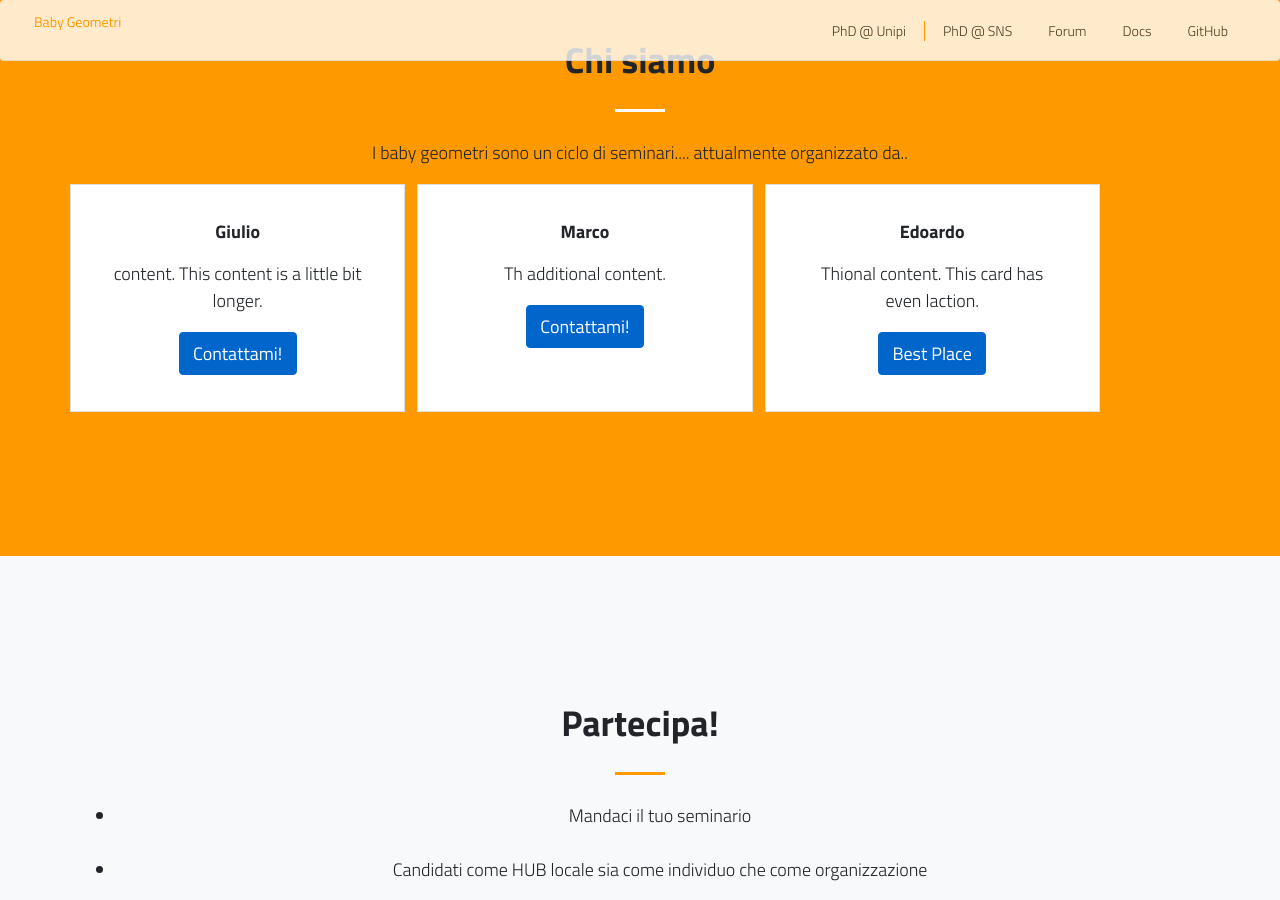
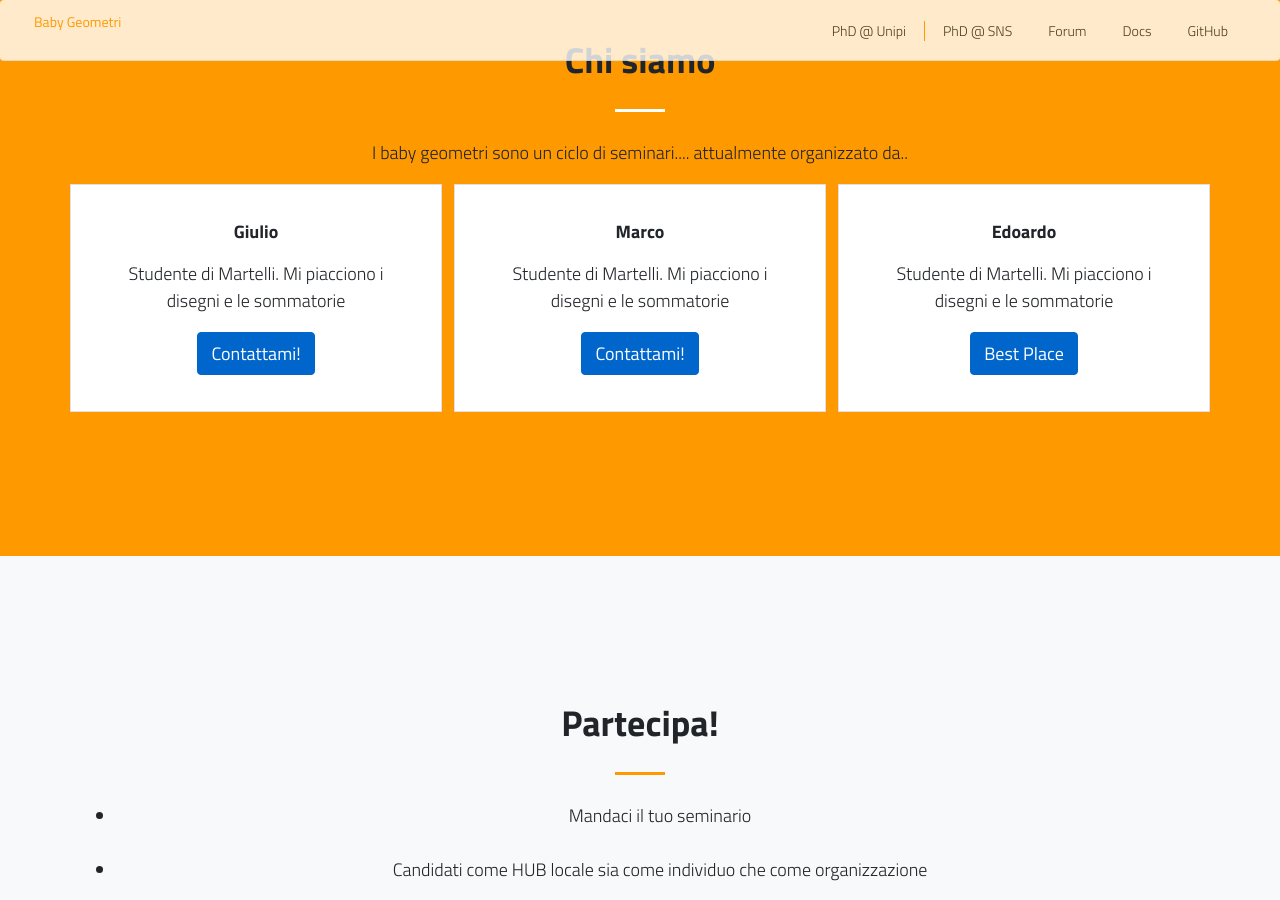
Before and after one commit to baby-geometri/baby-geometri.github.io, a Jekyll site: the page built from index.md, in a window 1280 px wide and 900 px high, scrolled down 2708 px. Built offline with Jekyll 4.4.1, drawn with Linux system fonts in a browser that asks for light colours; nearby versions of some CDN libraries.

Commit message:
Update default.html

```diff
--- a/_layouts/default.html
+++ b/_layouts/default.html
@@ -162,21 +162,21 @@
   <div class="card text-center">
     <div class="card-body">
       <h5 class="card-title">Giulio</h5>
-      <p class="card-text">content. This content is a little bit longer.</p>
+      <p class="card-text">Studente di Martelli. Mi piacciono i disegni e le sommatorie</p>
      <a href="https://www.sns.it/ugov/persone/giulio-belletti" class="btn btn-primary">Contattami!</a>
     </div>
   </div>
   <div class="card text-center">
     <div class="card-body">
       <h5 class="card-title">Marco</h5>
-      <p class="card-text">Th additional content.</p>
+      <p class="card-text">Studente di Martelli. Mi piacciono i disegni e le sommatorie</p>
      <a href="http://people.dm.unipi.it/moraschini/" class="btn btn-primary">Contattami!</a>
     </div>
   </div>
   <div class="card text-center">
     <div class="card-body">
       <h5 class="card-title">Edoardo</h5>
-      <p class="card-text">Thional content. This card has even laction.</p>
+      <p class="card-text">Studente di Martelli. Mi piacciono i disegni e le sommatorie</p>
      <a href="https://it.wikipedia.org/wiki/Usmate_Velate" class="btn btn-primary">Best Place</a>
     </div>
   </div>
```
